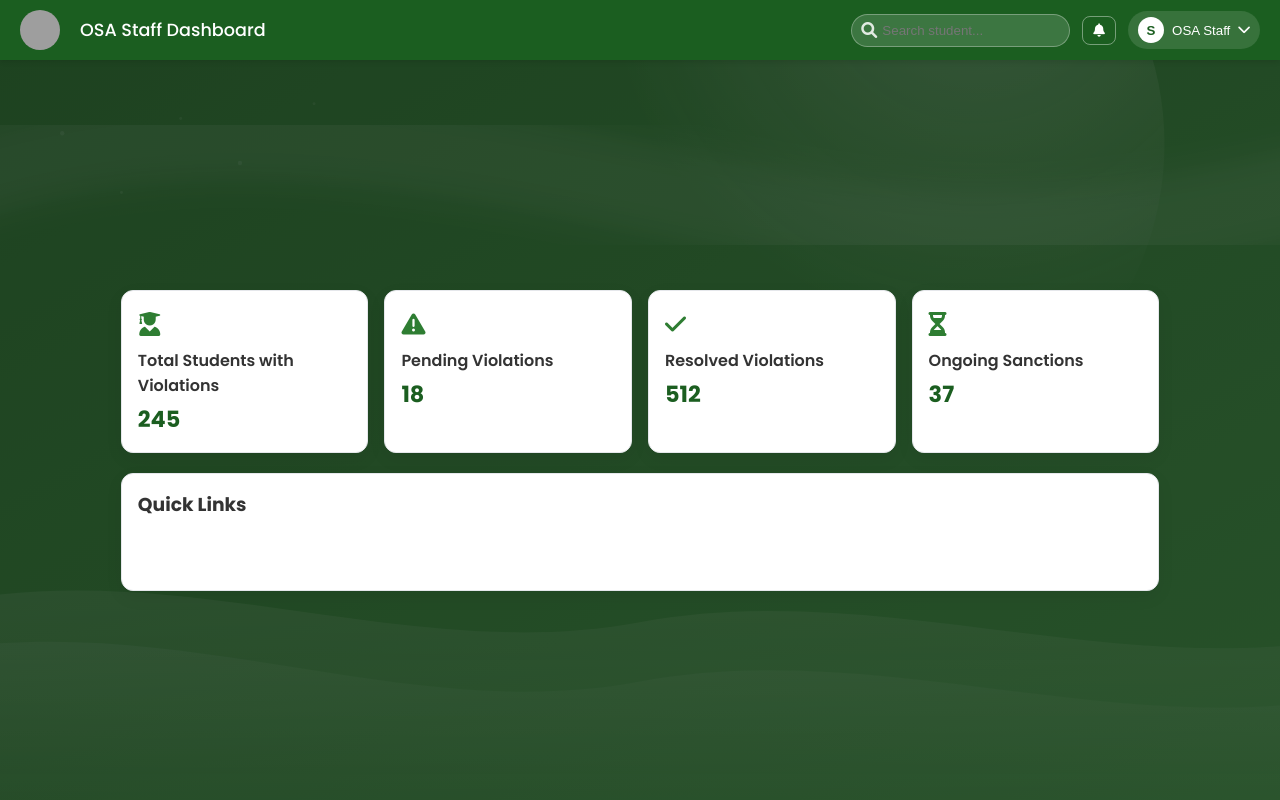
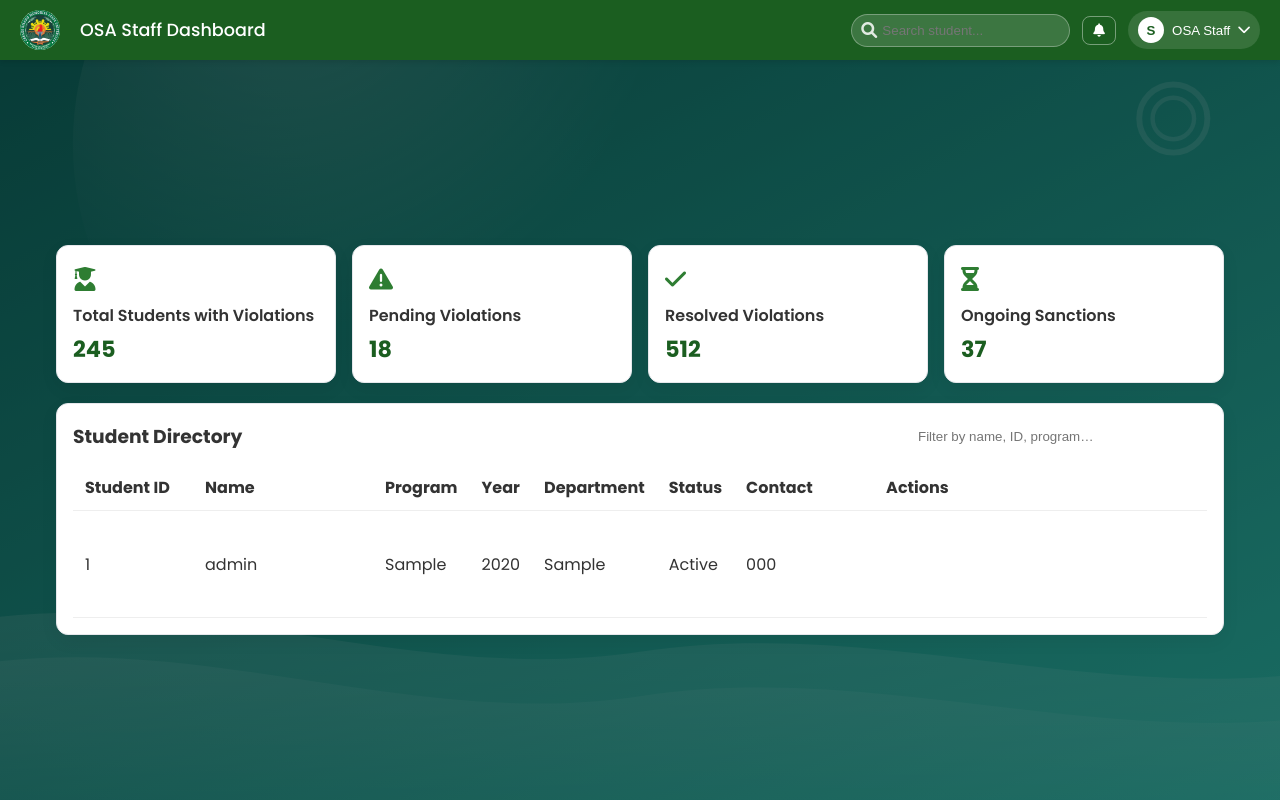
Before and after one commit to TheUnshackled1/Student-Violation-Monitoring-System, a Django app: page /staff/dashboard/ in a window 1280 px wide. Run offline with Django 5.2, Linux system fonts and the light colour scheme; a user stored in the database is signed in; data comes from the database, SQL or seed files in the repository; both versions use the stored data as it was after the commit; tables that the repository leaves empty hold one stand-in row (values such as "Sample post"); grey boxes are pictures that could not be loaded.

Commit message:
modified the User Interface

```diff
--- a/violations/static/violations/css/style.css
+++ b/violations/static/violations/css/style.css
@@ -163,12 +163,17 @@
     left: 0;
     width: 100%;
     height: 100%;
-    background-image: url('../images/bg_abstract.svg'); /* Subtle abstract brand background */
+    background-image: url('../images/bg_abstract.svg'); /* Default fallback */
     background-size: cover;
     background-position: center;
     filter: blur(0px); /* Abstract is already soft */
     z-index: 1; /* Below the content */
 }
+
+/* Role-specific dashboard backgrounds */
+body.role-student .background-image { background-image: url('../images/bg_student.svg'); }
+body.role-faculty .background-image { background-image: url('../images/bg_faculty.svg'); }
+body.role-staff .background-image { background-image: url('../images/bg_staff.svg'); }
 
 .background-overlay {
     position: absolute;
@@ -654,11 +659,31 @@
 
 /* Show/hide role-bound form groups without affecting other groups */
 .form-group[data-role] { display: none; }
-.form-group[data-role].active { display: block; }
+.form-group[data-role].active { display: block; animation: fadeSlideIn .22s ease both; }
 
 /* Hide/show entire sections by role as well */
 .form-section[data-role] { display: none; }
-.form-section[data-role].active { display: block; }
+.form-section[data-role].active { display: block; animation: fadeSlideIn .22s ease both; }
+
+/* Role change animations */
+@keyframes fadeSlideIn {
+    from { opacity: 0; transform: translateY(8px); }
+    to { opacity: 1; transform: translateY(0); }
+}
+@keyframes fadeSlideOut {
+    from { opacity: 1; transform: translateY(0); }
+    to { opacity: 0; transform: translateY(-6px); }
+}
+.anim-in { animation: fadeSlideIn .22s ease both; }
+.anim-out { animation: fadeSlideOut .18s ease both; }
+
+/* Subtle pulse on the auth form when switching roles */
+.auth-form.role-pulse { animation: rolePulse .24s ease; }
+@keyframes rolePulse {
+    0% { transform: scale(1); box-shadow: 0 6px 18px rgba(0,0,0,0.06); }
+    50% { transform: scale(1.01); box-shadow: 0 10px 28px rgba(0,0,0,0.12); }
+    100% { transform: scale(1); box-shadow: 0 6px 18px rgba(0,0,0,0.06); }
+}
 
 /* Form sections and grid for enhanced layout */
 .form-section { margin: 10px 0 18px; }
--- a/violations/static/violations/js/script.js
+++ b/violations/static/violations/js/script.js
@@ -103,6 +103,21 @@
     if (roleField) roleField.value = role;
     const loginRoleField = document.getElementById('login_role_field');
     if (loginRoleField) loginRoleField.value = role;
+
+    // Add a subtle pulse on the auth form when switching roles
+    const authFormCard = document.querySelector('.auth-form');
+    if (authFormCard) {
+        authFormCard.classList.remove('role-pulse');
+        // Force reflow to restart animation if already present
+        void authFormCard.offsetWidth;
+        authFormCard.classList.add('role-pulse');
+        // Clean up the class after animation ends
+        const removePulse = () => {
+            authFormCard.classList.remove('role-pulse');
+            authFormCard.removeEventListener('animationend', removePulse);
+        };
+        authFormCard.addEventListener('animationend', removePulse);
+    }
 
     // Update login form action/mode depending on role
     const loginForm = document.getElementById('loginForm');
--- a/violations/templates/violations/faculty/dashboard.html
+++ b/violations/templates/violations/faculty/dashboard.html
@@ -9,7 +9,7 @@
     <link href="https://fonts.googleapis.com/css2?family=Poppins:wght@300;400;500;600;700&display=swap" rel="stylesheet">
     <link rel="stylesheet" href="https://cdnjs.cloudflare.com/ajax/libs/font-awesome/6.0.0-beta3/css/all.min.css">
 </head>
-<body>
+<body class="role-faculty">
     <header class="top-nav">
         <div class="top-left">
             <img src="{% static 'violations/images/chmsu_logo.png' %}" class="header-logo" alt="CHMSU" />
--- a/violations/templates/violations/faculty/my_reports.html
+++ b/violations/templates/violations/faculty/my_reports.html
@@ -9,7 +9,7 @@
   <link href="https://fonts.googleapis.com/css2?family=Poppins:wght@300;400;500;600;700&display=swap" rel="stylesheet" />
   <link rel="stylesheet" href="https://cdnjs.cloudflare.com/ajax/libs/font-awesome/6.0.0-beta3/css/all.min.css" />
 </head>
-<body>
+<body class="role-faculty">
   <header class="top-nav">
     <div class="top-left">
       <img src="{% static 'violations/images/chmsu_logo.png' %}" class="header-logo" alt="CHMSU" />
--- a/violations/templates/violations/staff/dashboard.html
+++ b/violations/templates/violations/staff/dashboard.html
@@ -9,10 +9,10 @@
   <link href="https://fonts.googleapis.com/css2?family=Poppins:wght@300;400;500;600;700&display=swap" rel="stylesheet" />
   <link rel="stylesheet" href="https://cdnjs.cloudflare.com/ajax/libs/font-awesome/6.0.0-beta3/css/all.min.css" />
 </head>
-<body>
+<body class="role-staff">
   <header class="top-nav">
     <div class="top-left">
-      <img src="{% static 'violations/images/chmsu_logo_white.png' %}" class="header-logo" alt="CHMSU" />
+      <img src="{% static 'violations/images/chmsu_logo.png' %}" class="header-logo" alt="CHMSU" />
       <span class="header-title">OSA Staff Dashboard</span>
     </div>
     <div class="top-right">
@@ -63,14 +63,64 @@
       </a>
     </section>
 
+
+
+    <!-- Student Directory Table -->
     <section class="card" style="margin-top:20px;">
-      <h3 style="margin-bottom:12px;">Quick Links</h3>
-      <div class="quick-links">
-        <a href="#" class="ghost-btn">Violation Management</a>
-        <a href="#" class="ghost-btn">Sanction Management</a>
-        <a href="#" class="ghost-btn">Student Monitoring</a>
-        <a href="#" class="ghost-btn">Report Generation</a>
-        <a href="#" class="ghost-btn">Temporary Access</a>
+      <div style="display:flex; align-items:center; justify-content:space-between; gap:12px; flex-wrap:wrap; margin-bottom:12px;">
+        <h3 style="margin:0;">Student Directory</h3>
+        <div class="searchbar" style="max-width:320px; width:100%;">
+          <i class="fas fa-search"></i>
+          <input type="text" placeholder="Filter by name, ID, program…" oninput="filterStudentTable(this.value)" />
+        </div>
+      </div>
+      <div class="table-responsive">
+        <table class="table" id="studentsTable">
+          <thead>
+            <tr>
+              <th style="min-width:120px;">Student ID</th>
+              <th style="min-width:180px;">Name</th>
+              <th>Program</th>
+              <th>Year</th>
+              <th>Department</th>
+              <th>Status</th>
+              <th style="min-width:140px;">Contact</th>
+              <th style="min-width:180px;">Actions</th>
+            </tr>
+          </thead>
+          <tbody>
+            {% if students and students|length %}
+              {% for s in students %}
+              <tr>
+                <td>{{ s.student_id }}</td>
+                <td>{{ s.user.get_full_name|default:s.user.username }}</td>
+                <td>{{ s.program|default:'—' }}</td>
+                <td>{{ s.year_level }}</td>
+                <td>{{ s.department|default:'—' }}</td>
+                <td>{{ s.enrollment_status }}</td>
+                <td>{{ s.contact_number|default:'—' }}</td>
+                <td>
+                  <div style="display:flex; gap:8px; flex-wrap:wrap;">
+                    <a class="ghost-btn" style="padding:6px 10px;" href="{% url 'violations:staff_student_detail' s.student_id %}"><i class="fas fa-id-card"></i> View</a>
+                    <a class="ghost-btn" style="padding:6px 10px;" href="{% url 'violations:staff_student_detail' s.student_id %}#violations"><i class="fas fa-list"></i> Violations</a>
+                    {% if s.user.email %}
+                      <a class="ghost-btn" style="padding:6px 10px;" href="mailto:{{ s.user.email }}"><i class="fas fa-envelope"></i> Contact</a>
+                    {% elif s.contact_number %}
+                      <a class="ghost-btn" style="padding:6px 10px;" href="tel:{{ s.contact_number }}"><i class="fas fa-phone"></i> Contact</a>
+                    {% else %}
+                      <button class="ghost-btn" style="padding:6px 10px; opacity:.6; cursor:not-allowed;" disabled><i class="fas fa-ban"></i> Contact</button>
+                    {% endif %}
+                  </div>
+                </td>
+              </tr>
+              {% endfor %}
+            {% else %}
+              <tr>
+                <td colspan="8" style="text-align:center; color:#555;">No students found.</td>
+              </tr>
+            {% endif %}
+          </tbody>
+        </table>
       </div>
     </section>
   </main>
@@ -87,5 +137,16 @@
   </aside>
 
   <script src="{% static 'violations/js/script.js' %}"></script>
+  <script>
+    // Lightweight client-side filter for the student table
+    function filterStudentTable(query) {
+      const q = (query || '').toLowerCase();
+      const rows = document.querySelectorAll('#studentsTable tbody tr');
+      rows.forEach(row => {
+        const text = row.innerText.toLowerCase();
+        row.style.display = text.includes(q) ? '' : 'none';
+      });
+    }
+  </script>
 </body>
 </html>
--- a/violations/templates/violations/student/dashboard.html
+++ b/violations/templates/violations/student/dashboard.html
@@ -9,7 +9,7 @@
     <link href="https://fonts.googleapis.com/css2?family=Poppins:wght@300;400;500;600;700&display=swap" rel="stylesheet" />
     <link rel="stylesheet" href="https://cdnjs.cloudflare.com/ajax/libs/font-awesome/6.0.0-beta3/css/all.min.css" />
 </head>
-<body>
+<body class="role-student">
     <!-- Top Navigation -->
     <header class="top-nav">
         <div class="top-left">
--- a/violations/urls.py
+++ b/violations/urls.py
@@ -32,6 +32,7 @@
 
     # OSA Staff
     path('staff/dashboard/', views.staff_dashboard_view, name='staff_dashboard'),
+    path('staff/students/<str:student_id>/', views.staff_student_detail_view, name='staff_student_detail'),
 
     # Authentication (Django built-ins for testing/demo)
     path('auth/login/', auth_views.LoginView.as_view(template_name='violations/auth/login.html'), name='auth_login'),
--- a/violations/views.py
+++ b/violations/views.py
@@ -370,8 +370,32 @@
 
 @role_required({User.Role.STAFF})
 def staff_dashboard_view(request):
-	"""Staff dashboard (UI-only) — restricted to Staff role."""
-	return render(request, "violations/staff/dashboard.html")
+	"""Staff dashboard — shows overview cards and a student directory table."""
+	from .models import Student as StudentModel
+	# Fetch students with related user for names; keep it simple (no pagination yet)
+	students = StudentModel.objects.select_related("user").order_by("user__first_name", "user__last_name", "student_id")
+	ctx = {
+		"students": students,
+	}
+	return render(request, "violations/staff/dashboard.html", ctx)
+
+
+@role_required({User.Role.STAFF})
+def staff_student_detail_view(request, student_id: str):
+	"""Staff: View a student's profile details and violations by student_id."""
+	# Resolve student by ID (case-insensitive)
+	student = StudentModel.objects.select_related("user").filter(student_id__iexact=student_id).first()
+	if not student:
+		messages.error(request, "Student not found.")
+		return redirect("violations:staff_dashboard")
+
+	# Fetch violations for this student
+	vqs = Violation.objects.select_related("reported_by").filter(student=student).order_by("-created_at")
+	ctx = {
+		"student": student,
+		"violations": vqs,
+	}
+	return render(request, "violations/staff/student_detail.html", ctx)
 
 
 ############################################
```
Also changed, not shown: violations/templates/violations/auth/login.html (deleted, +0 -56 lines), violations/templates/violations/staff/student_detail.html (added, +122 -0 lines), db.sqlite3, violations/static/violations/images/bg_faculty.svg (added), violations/static/violations/images/bg_staff.svg (added), violations/static/violations/images/bg_student.svg (added).
